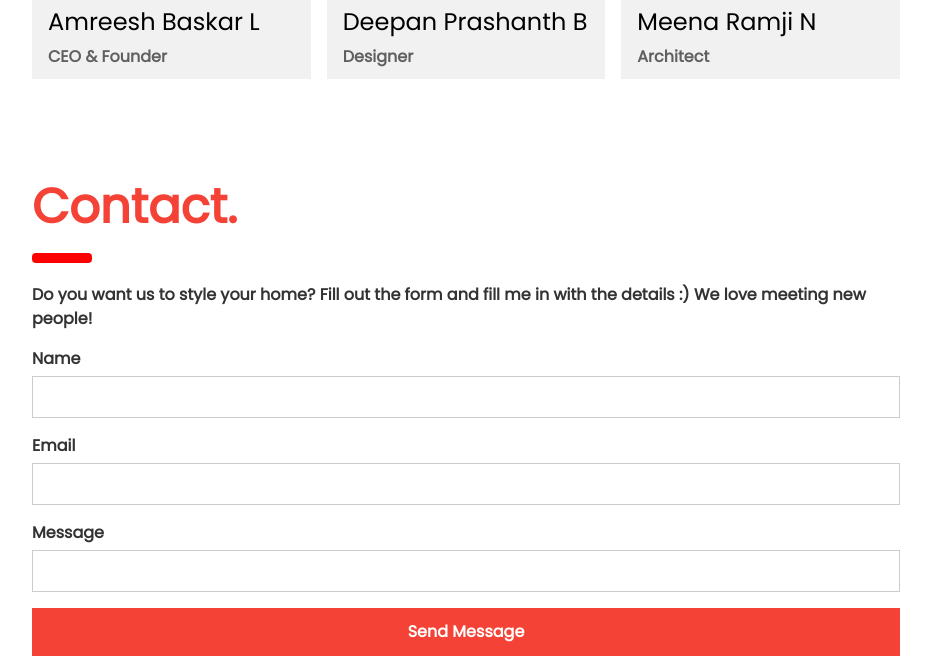
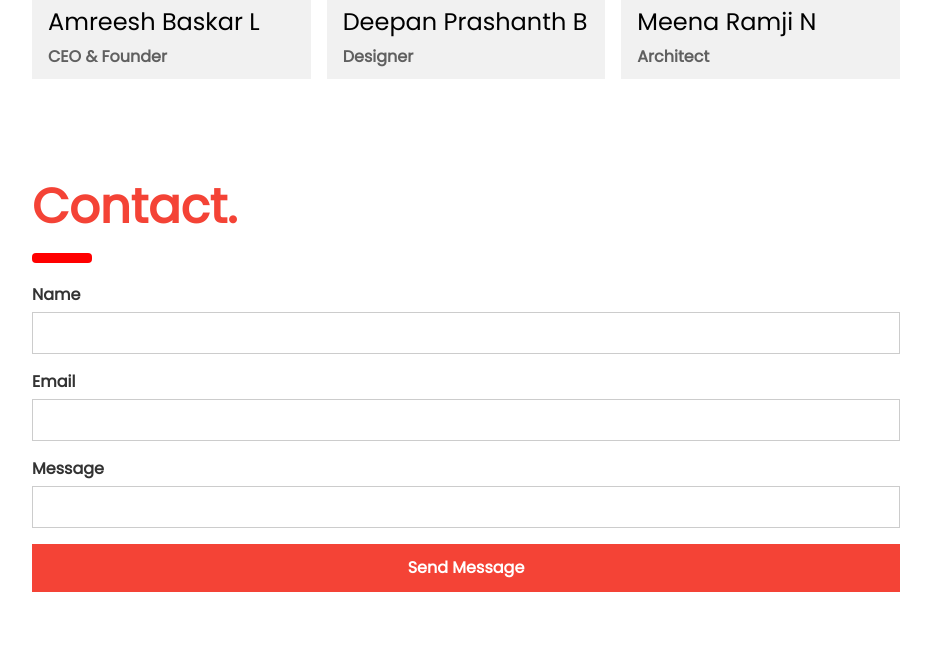
Before and after one commit to Amreeshbaskar/SULS, a PHP site: page / in a window 1280 px wide; the page is wider, and only the part inside the window is pictured. Shown: the part 1128-1799 px from the top of that part, without its empty margins (324-1255 px from the left). Run offline with PHP 8.4, Linux system fonts and the light colour scheme.

Commit message:
29-04-2020_2

```diff
--- a/index.php
+++ b/index.php
@@ -208,7 +208,7 @@ body {font-size:16px;}
   <div class="w3-container" id="contact" style="margin-top:75px">
     <h1 class="w3-xxxlarge w3-text-red"><b>Contact.</b></h1>
     <hr style="width:50px;border:5px solid red" class="w3-round">
-    <p>Do you want us to style your home? Fill out the form and fill me in with the details :) We love meeting new people!</p>
+
     <form action="/action_page.php" target="_blank">
       <div class="w3-section">
         <label>Name</label>
```
